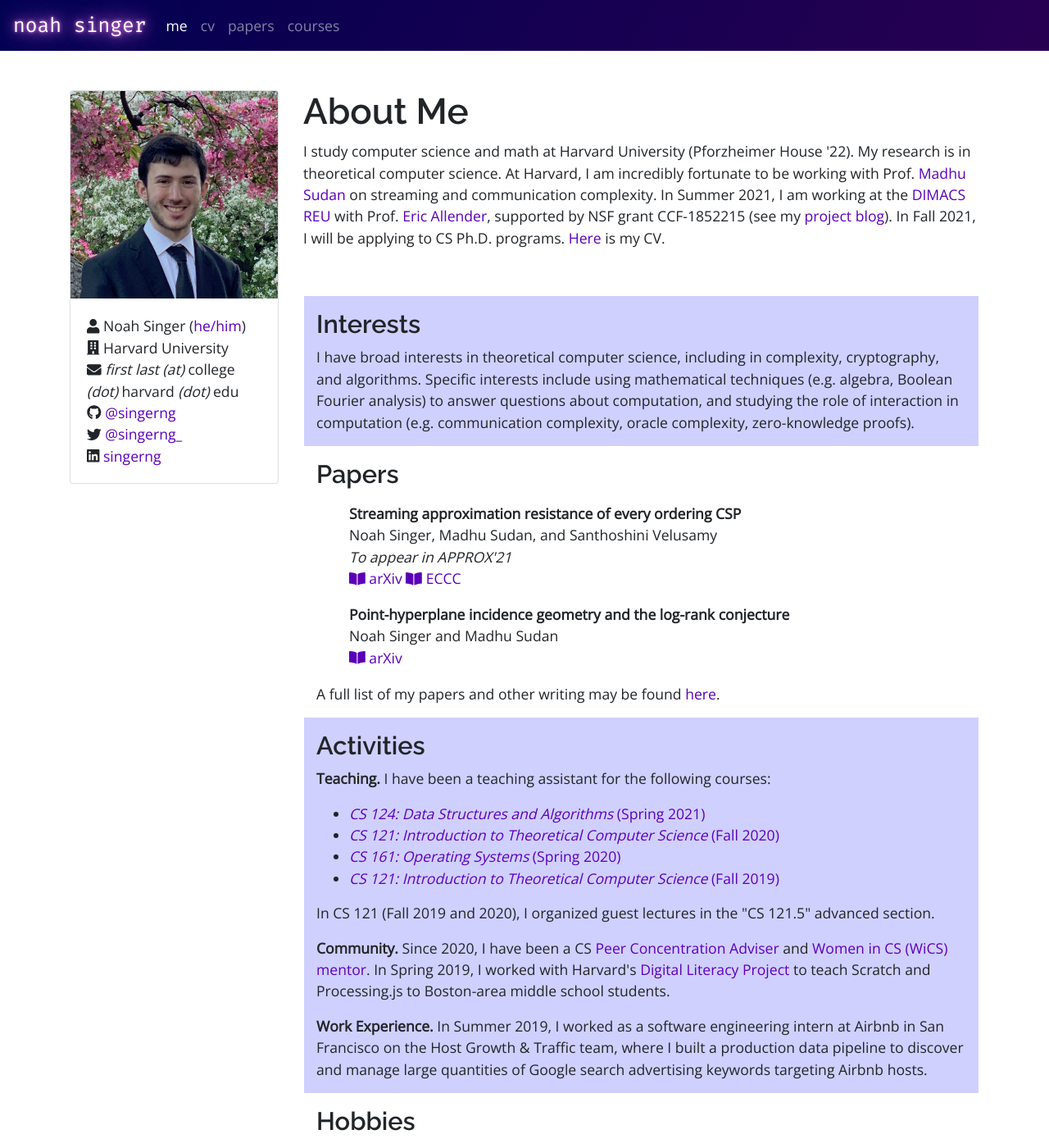
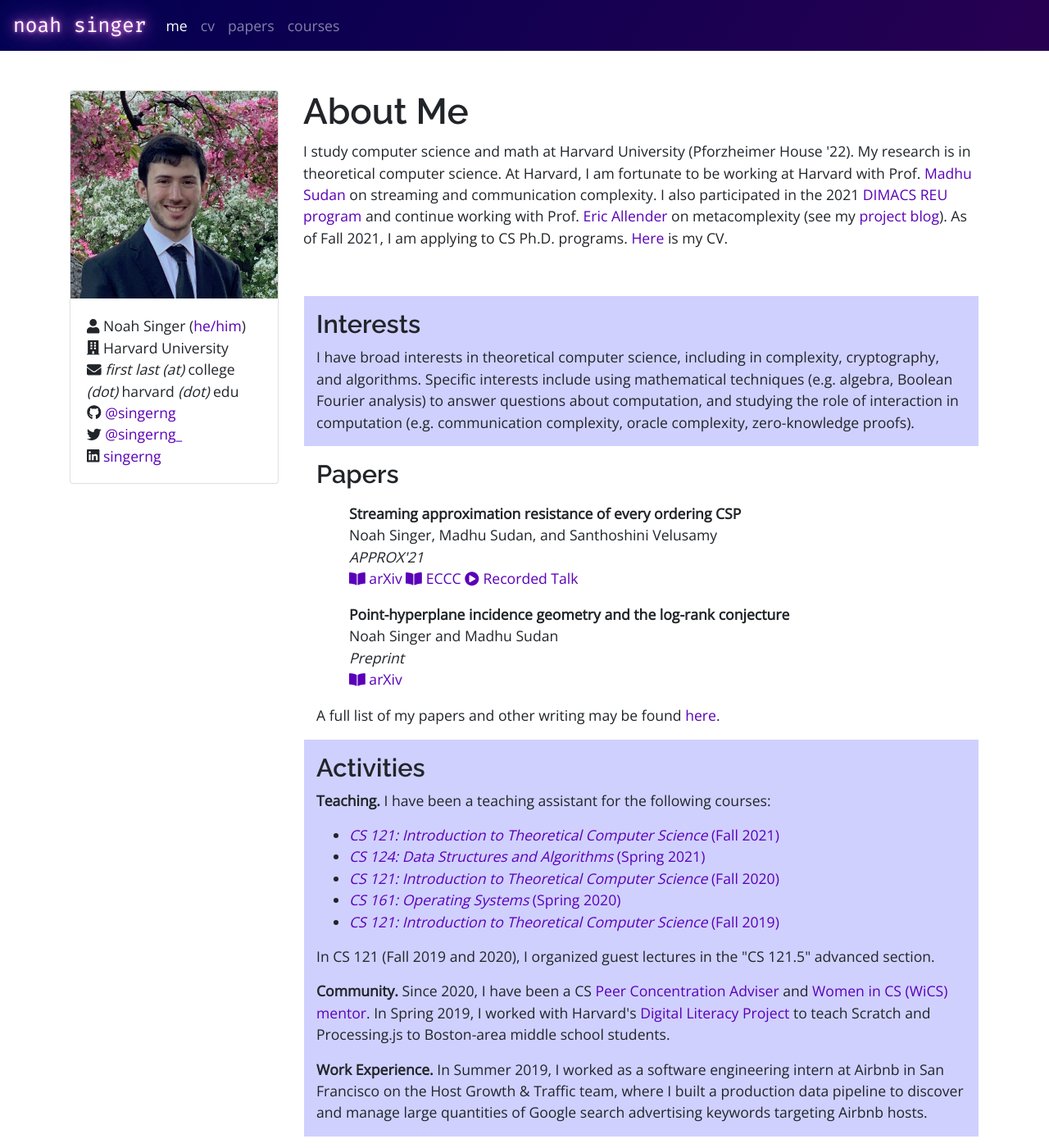
Before and after one commit to singerng/noahsinger.org, a Jekyll site: the page built from index/index.html, in a window 1280 px wide and 1400 px high. Shown: the whole window at 82% size. Built offline with Jekyll 4.4.1, drawn with Linux system fonts in a browser that asks for light colours; nearby versions of some CDN libraries.

Commit message:
updated for fall 2021

```diff
--- a/_includes/paper.html
+++ b/_includes/paper.html
@@ -16,6 +16,10 @@
     <a href="https://eccc.weizmann.ac.il/report/{{ paper.eccc }}" target="_blank"><i class="fas fa-book-open"></i> ECCC</a>
     {% endif %}
 
+    {% if paper.talk %}
+    <a href="{{ paper.talk }}" target="_blank"><i class="fas fa-play-circle"></i> Recorded Talk</a>
+    {% endif %}
+
     {% if paper.abstract and include.show_abstract != false %}
     <br/>
     <a class="btn btn-info btn-sm" data-toggle="collapse" href="#abstract-{{ forloop.index }}" role="button" aria-expanded="false" aria-controls="abstract-{{ forloop.index }}">
--- a/index/index.html
+++ b/index/index.html
@@ -23,7 +23,7 @@
 
   <div class="col-md-9 mb-4">
     <h1>About Me</h1>
-    <p>I study computer science and math at Harvard University (Pforzheimer House '22). My research is in theoretical computer science. At Harvard, I am incredibly fortunate to be working with Prof. <a href="https://madhu.seas.harvard.edu">Madhu Sudan</a> on streaming and communication complexity. In Summer 2021, I am working at the <a href="https://reu.dimacs.rutgers.edu">DIMACS REU</a> with Prof. <a href="https://www.cs.rutgers.edu/~allender/">Eric Allender</a>, supported by NSF grant CCF-1852215 (see my <a href="https://reu.dimacs.rutgers.edu/~ns1313/">project blog</a>). In Fall 2021, I will be applying to CS Ph.D. programs. <a href="/index/cv.pdf">Here</a> is my CV.</p>
+    <p>I study computer science and math at Harvard University (Pforzheimer House '22). My research is in theoretical computer science. At Harvard, I am fortunate to be working at Harvard with Prof. <a href="https://madhu.seas.harvard.edu">Madhu Sudan</a> on streaming and communication complexity. I also participated in the 2021 <a href="https://reu.dimacs.rutgers.edu">DIMACS REU program</a> and continue working with Prof. <a href="https://www.cs.rutgers.edu/~allender/">Eric Allender</a> on metacomplexity (see my <a href="https://reu.dimacs.rutgers.edu/~ns1313/">project blog</a>). As of Fall 2021, I am applying to CS Ph.D. programs. <a href="/index/cv.pdf">Here</a> is my CV.</p>
     <br/>
 
     <div class="p-3">
@@ -59,6 +59,7 @@
           <p><strong>Teaching.</strong>
             I have been a teaching assistant for the following courses:
             <ul>
+              <li><a href="http://people.seas.harvard.edu/~madhusudan/courses/Fall2021/"><em>CS 121: Introduction to Theoretical Computer Science</em> (Fall 2021)</a></li>
               <li><a href="http://sites.fas.harvard.edu/~libcs124/cs124/index.html"><em>CS 124: Data Structures and Algorithms</em> (Spring 2021)</a></li>
               <li><a href="http://people.seas.harvard.edu/~madhusudan/courses/Fall2020/"><em>CS 121: Introduction to Theoretical Computer Science</em> (Fall 2020)</a></li>
               <li><a href="https://read.seas.harvard.edu/cs161/2020/"><em>CS 161: Operating Systems</em> (Spring 2020)</a></li>
```
Also changed, not shown: _data/papers.yml (+30 -20 lines).
